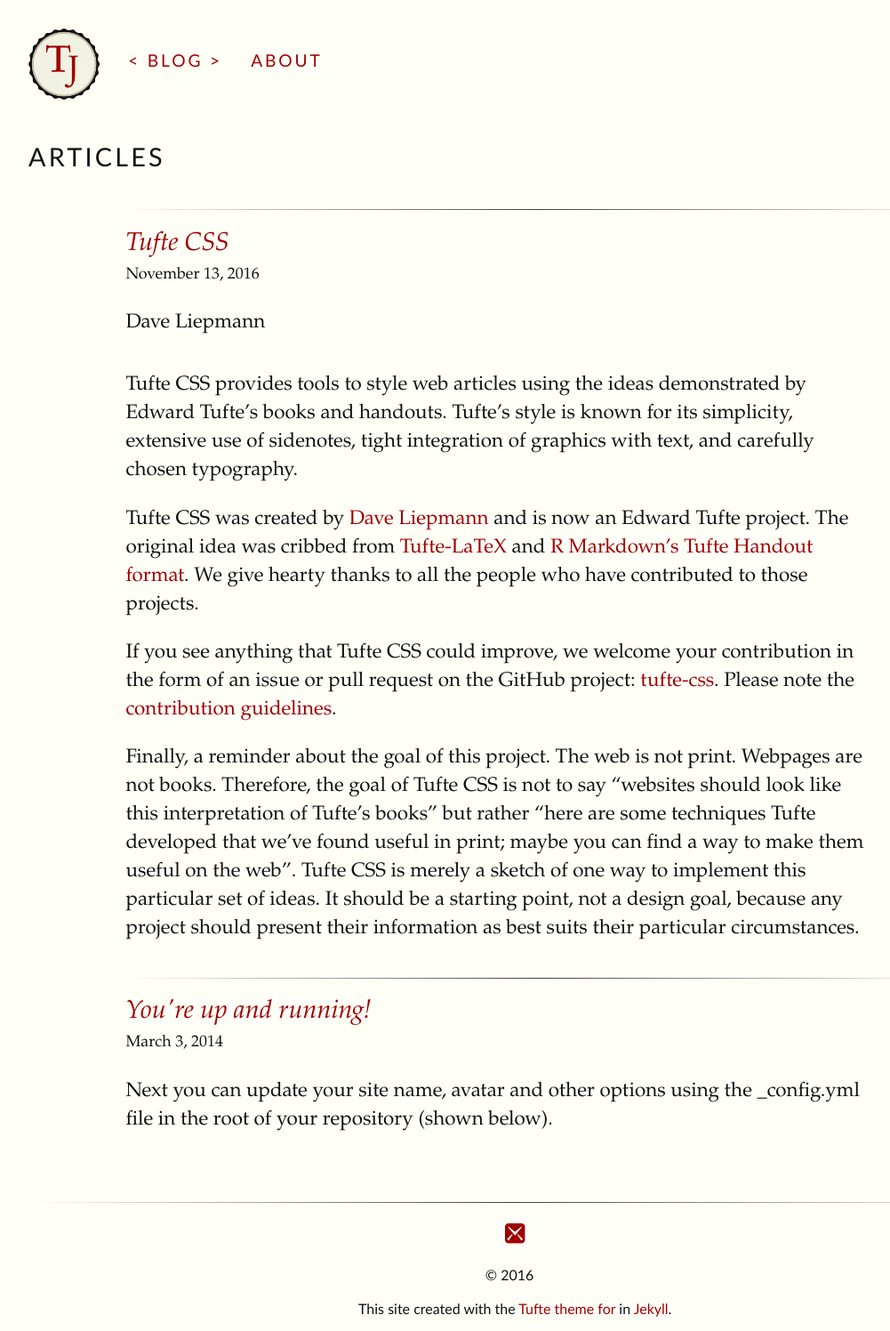
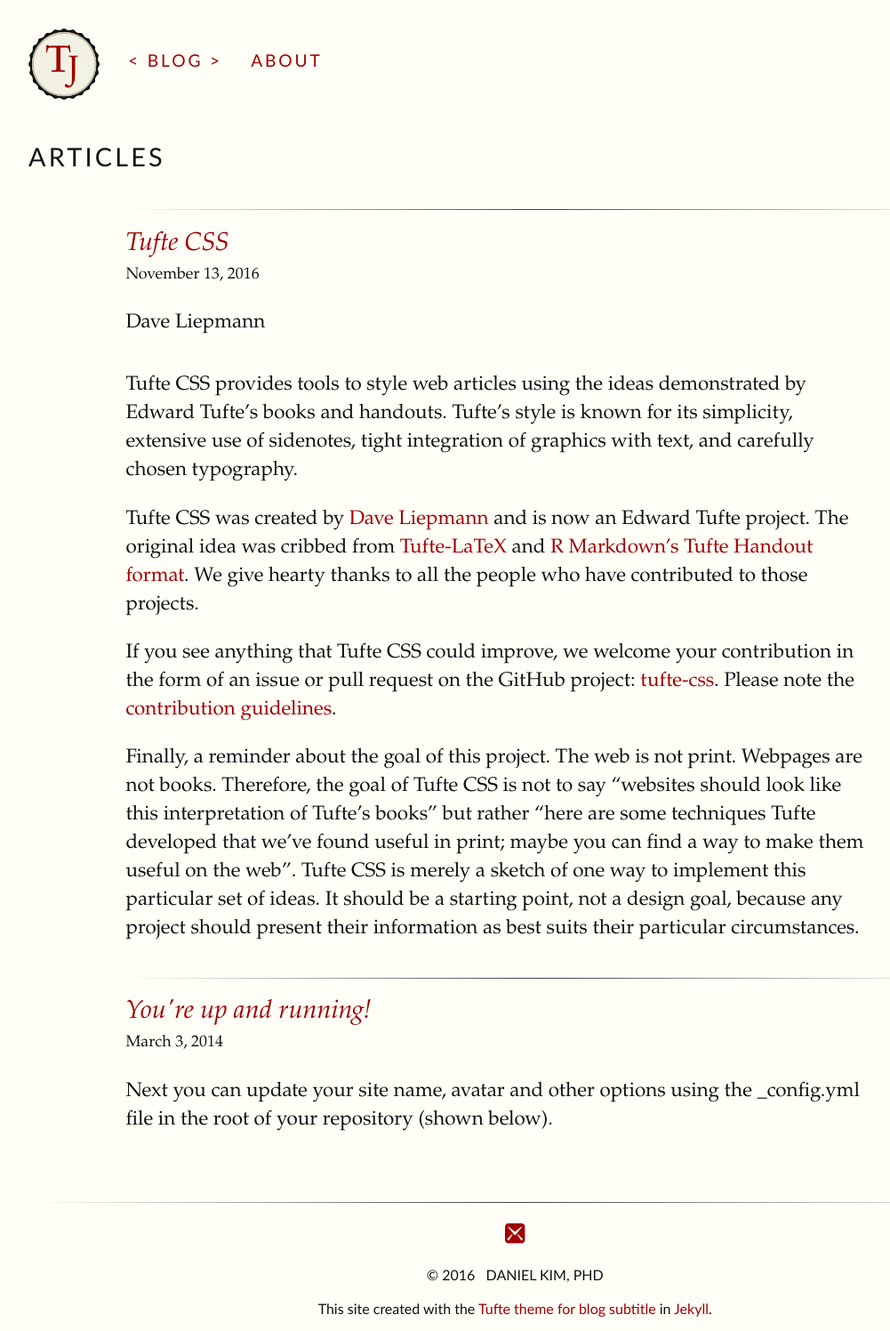
Before and after one commit to danielykim/danielykim.github.io, a Jekyll site: the page built from index.html, in a window 1280 px wide. Shown: the whole page at 89% size, without its empty margins (32-1033 px from the left). Built offline with Jekyll 4.4.1, drawn with Linux system fonts in a browser that asks for light colours; some of the changed lines change nothing that is shown.

Commit message:
modify _config.yml

```diff
--- a/_config.yml
+++ b/_config.yml
@@ -3,13 +3,17 @@
 #
 
 # Name of your site (displayed in the header)
-name: Your Name
+name: Daniel Kim, PhD
+author: Daniel Kim, PhD
 
 # Short bio or description (displayed in the header)
-description: Web Developer from Somewhere
+description: Data Scientist
+
+title: blog title
+subtitle: blog subtitle
 
 # URL of your avatar or profile pic (you could use your GitHub profile pic)
-avatar: https://raw.githubusercontent.com/barryclark/jekyll-now/master/images/jekyll-logo.png
+avatar: https://avatars3.githubusercontent.com/u/17574076?v=3&s=460
 
 #
 # Flags below are optional
@@ -21,12 +25,12 @@
   email:
   facebook:
   flickr:
-  github: barryclark/jekyll-now
+  github:
   instagram:
-  linkedin:
+  linkedin: danielyounghokim
   pinterest:
   rss: # just type anything here for a working RSS icon
-  twitter: jekyllrb
+  twitter:
   stackoverflow: # your stackoverflow profile, e.g. "users/50476/bart-kiers"
   youtube: # channel/<your_long_string> or user/<user-name>
   googleplus: # anything in your profile username that comes after plus.google.com/
@@ -34,14 +38,14 @@
 
 # Enter your Disqus shortname (not your username) to enable commenting on posts
 # You can find your shortname on the Settings page of your Disqus account
-disqus:
+disqus: danielykim
 
 # Enter your Google Analytics web tracking code (e.g. UA-2110908-2) to activate tracking
 google_analytics:
 
 # Your website URL (e.g. http://barryclark.github.io or http://www.barryclark.co)
 # Used for Sitemap.xml and your RSS feed
-url:
+url: http://danielykim.me
 
 # If you're hosting your site at a Project repository on GitHub pages
 # (http://yourusername.github.io/repository-name)
```
